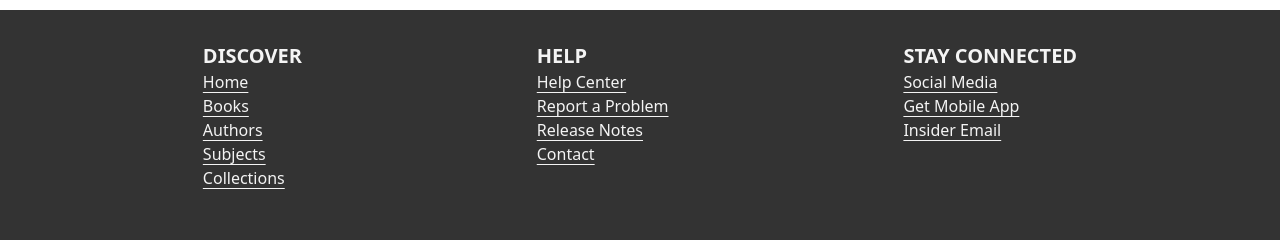
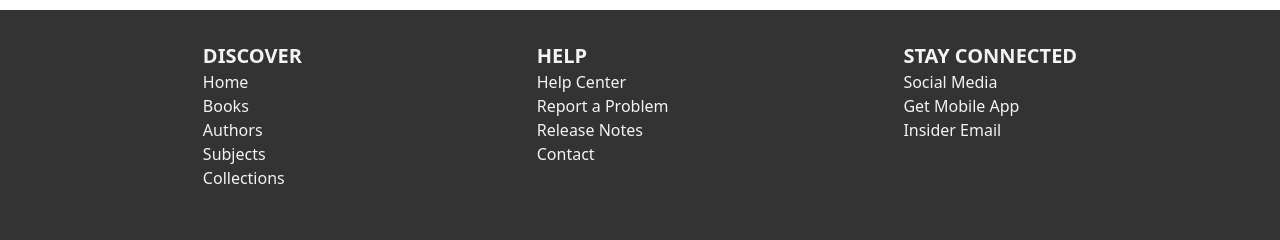
Before and after one commit to roshanshah18/BookReviewApp, a React (Vite) app in the folder frontend/: page / in a window 1280 px wide. Shown: the part 490-730 px from the top of the page. Built offline with nearby package versions, Linux system fonts and the light colour scheme; no server answers.

Commit message:
footer changed

```diff
--- a/frontend/src/components/footer.tsx
+++ b/frontend/src/components/footer.tsx
@@ -6,48 +6,48 @@ const Footer = () => {
         <div className="grid grid-cols-2 md:flex md:justify-evenly">
           <div className="text-base p-8 hover:cursor-pointer ">
             <h1 className="font-bold  text-xl no-underline">DISCOVER</h1>
-            <p className="underline underline-offset-4">Home</p>
-            <p className="underline underline-offset-4">
+            <p >Home</p>
+            <p >
              Books
             </p>
-            <p className="underline underline-offset-4">
+            <p >
              Authors
             </p>
-            <p className="underline underline-offset-4">
+            <p >
              Subjects
             </p>
-            <p className="underline underline-offset-4">
+            <p >
              Collections
             </p>
           </div>
           <div className="text-base p-8 hover:cursor-pointer">
             <h1 className="font-bold  text-xl">HELP</h1>
-            <p className="underline underline-offset-4">
+            <p >
               Help Center
             </p>
-            <p className="underline underline-offset-4">
+            <p >
               Report a Problem
             </p>
-            <p className="underline underline-offset-4">
+            <p >
               Release Notes
             </p>
-            <p className="underline underline-offset-4">
+            <p >
               Contact
             </p>
           </div>
           <div className="text-base p-8 hover:cursor-pointer ">
             <h1 className="font-bold  text-xl ">STAY CONNECTED</h1>
-            <p className="underline underline-offset-4">Social Media</p>
-            <p className="underline underline-offset-4">Get Mobile App</p>
-            <p className="underline underline-offset-4">Insider Email</p>
+            <p>Social Media</p>
+            <p >Get Mobile App</p>
+            <p >Insider Email</p>
           </div>
         </div>
         <hr className="mt-6 mx-10" />
 
         <div className="flex flex-col items-center p-2 md:flex-row md:justify-around ">
           <div className="flex gap-4 hover:cursor-pointer">
-            <p className="hover:underline underline-offset-4">PrivacyPolicy</p>
-            <p className="hover:underline underline-offset-4">Contact</p>
+            <p >PrivacyPolicy</p>
+            <p >Contact</p>
           </div>
           <div>
             <p className="flex ">
--- a/package.json
+++ /dev/null
@@ -1,5 +0,0 @@
-{
-  "dependencies": {
-    "cors": "^2.8.5"
-  }
-}
```
Also changed, not shown: 1 other file (tests, documents, lock files or other folders).
